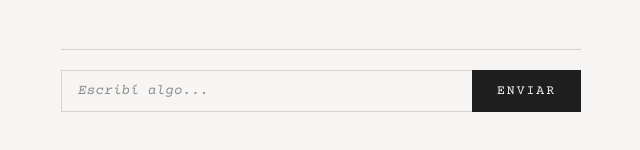
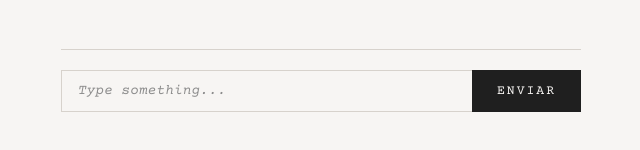
Before and after one commit to danielaAkerman/carrie_chatbot_1, a plain HTML site: page index.html in a window 1280 px wide. Shown: the part 628-778 px from the top of the page, 319-959 px from the left. Drawn offline with nearby package versions, Linux system fonts and the light colour scheme; a web font is replaced by a local one.

Commit message:
Type something...

```diff
--- a/index.html
+++ b/index.html
@@ -15,7 +15,7 @@
         <h1>Carrie Bradshaw</h1>
         <div id="chat"></div>
         <form onsubmit="handleSubmit(event)" class="input-row">
-            <input id="input" placeholder="Escribí algo..." />
+            <input id="input" placeholder="Type something..." />
             <button type="submit">Enviar</button>
         </form>
     </div>
```
